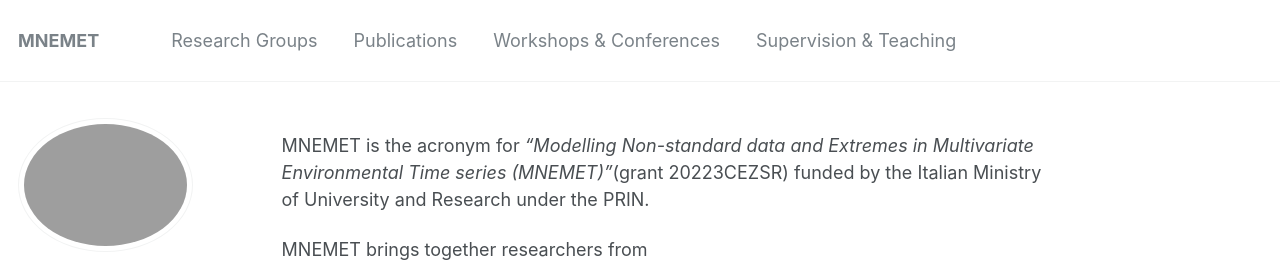
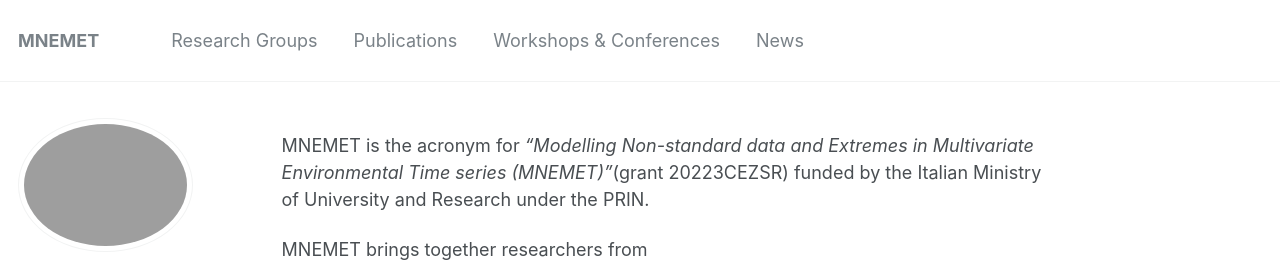
Before and after one commit to rossiniluca/Mnemet, a Jekyll site: the page built from _pages/about.md, in a window 1280 px wide. Shown: the top 262 px of the page. Built offline with Jekyll 4.4.1, drawn with Linux system fonts in a browser that asks for light colours.

Commit message:
Update navigation.yml

```diff
--- a/_data/navigation.yml
+++ b/_data/navigation.yml
@@ -6,5 +6,5 @@ main:
     url: /publications/
   - title: "Workshops & Conferences"
     url: /workshops/
-  - title: "Supervision & Teaching"
-    url: /teaching/
+  - title: "News"
+    url: /news/
```
